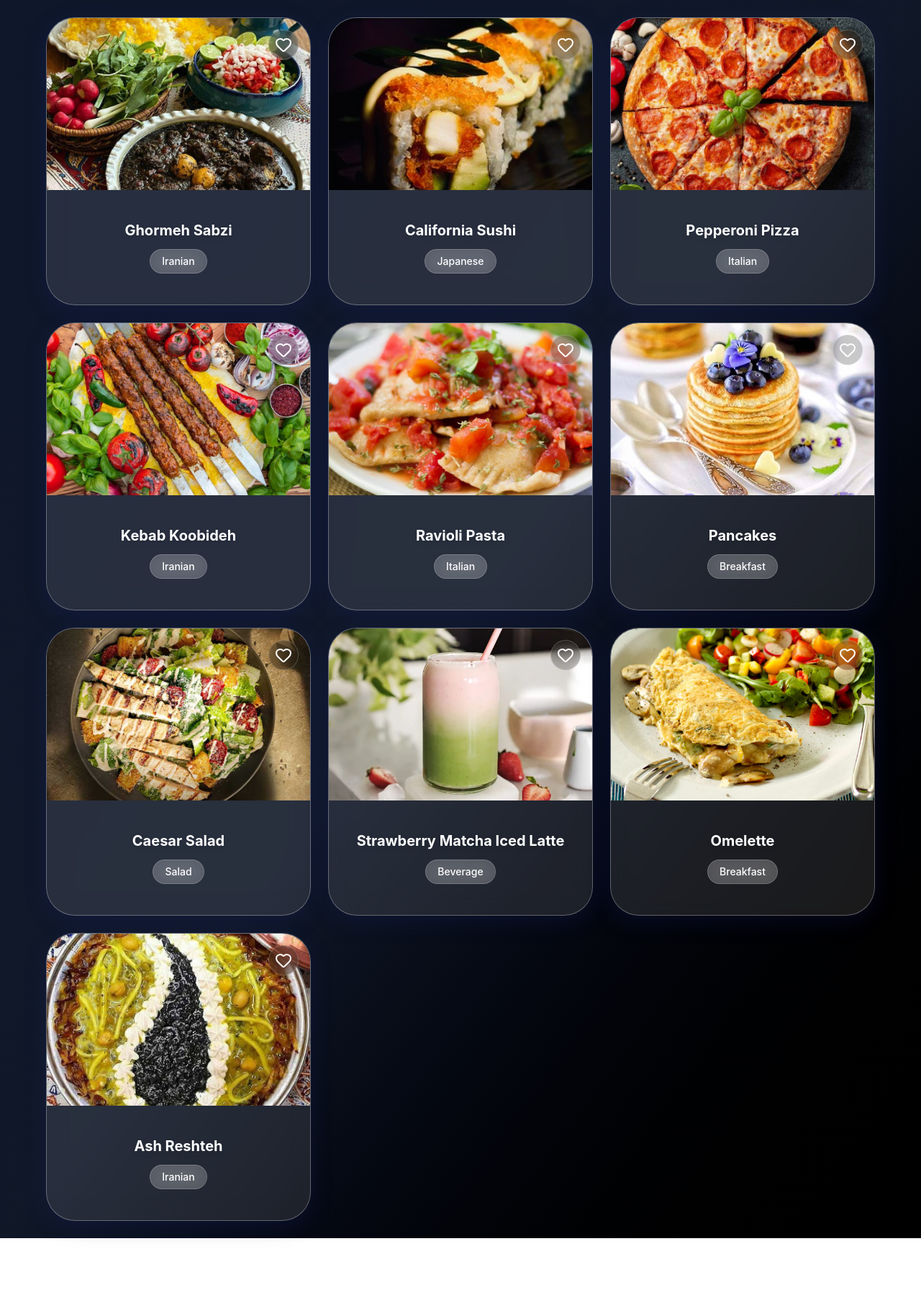
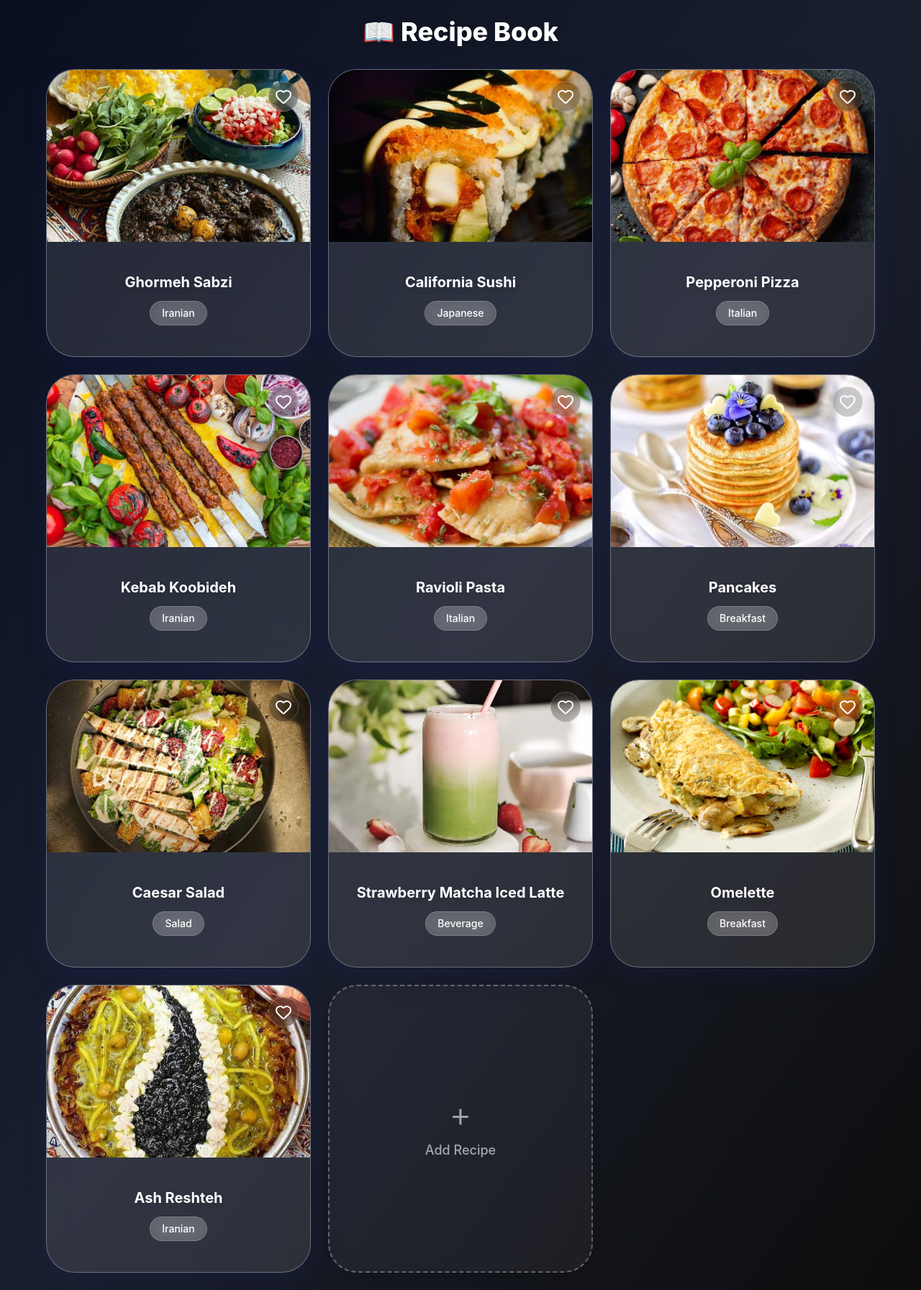
Before and after one commit to farbodft/Recipe-Book, a React (Vite) app: page / in a window 1280 px wide. Shown: the whole page at 72% size. Before the commit the page ends 1720 px from the top, so only its background shows below. Built offline with nearby package versions, Linux system fonts and the light colour scheme.

Commit message:
Integrate add-recipe card and modal into HomePage

```diff
--- a/src/pages/HomePage.jsx
+++ b/src/pages/HomePage.jsx
@@ -1,14 +1,20 @@
-/* eslint-disable no-unused-vars */
 import { useState } from "react";
 import RecipeCard from "../components/RecipeCard";
 import RecipeModal from "../components/RecipeModal";
-import recipes from "../data/recipes.json";
+import AddRecipeCard from "../components/AddRecipeCard";
+import AddRecipeModal from "../components/AddRecipeModal";
+import useRecipes from "../hooks/useRecipes";
 
 export default function HomePage() {
   const [selectedRecipe, setSelectedRecipe] = useState(null);
+  const [showAddModal, setShowAddModal] = useState(false);
+  const { recipes, addRecipe } = useRecipes();
 
   return (
-    <div className="min-h-screen bg-gradient-to-br from-slate-900 via-gray-900 to-black p-6">
+    <div className="min-h-screen bg-linear-to-br from-[#0a0f1f] via-[#1a1f2e] to-[#0d0d0d] p-6">
+      <h1 className="mb-8 text-center text-4xl font-extrabold text-white drop-shadow-lg">
+        📖 Recipe Book
+      </h1>
 
       <div className="grid gap-6 sm:grid-cols-2 lg:grid-cols-3 max-w-6xl mx-auto">
         {recipes.map((recipe) => (
@@ -18,6 +24,8 @@ export default function HomePage() {
             onClick={setSelectedRecipe}
           />
         ))}
+
+        <AddRecipeCard onClick={() => setShowAddModal(true)} />
       </div>
 
       {selectedRecipe && (
@@ -26,6 +34,13 @@ export default function HomePage() {
           onClose={() => setSelectedRecipe(null)}
         />
       )}
+
+      {showAddModal && (
+        <AddRecipeModal
+          onClose={() => setShowAddModal(false)}
+          onSave={addRecipe}
+        />
+      )}
     </div>
   );
 }
```
